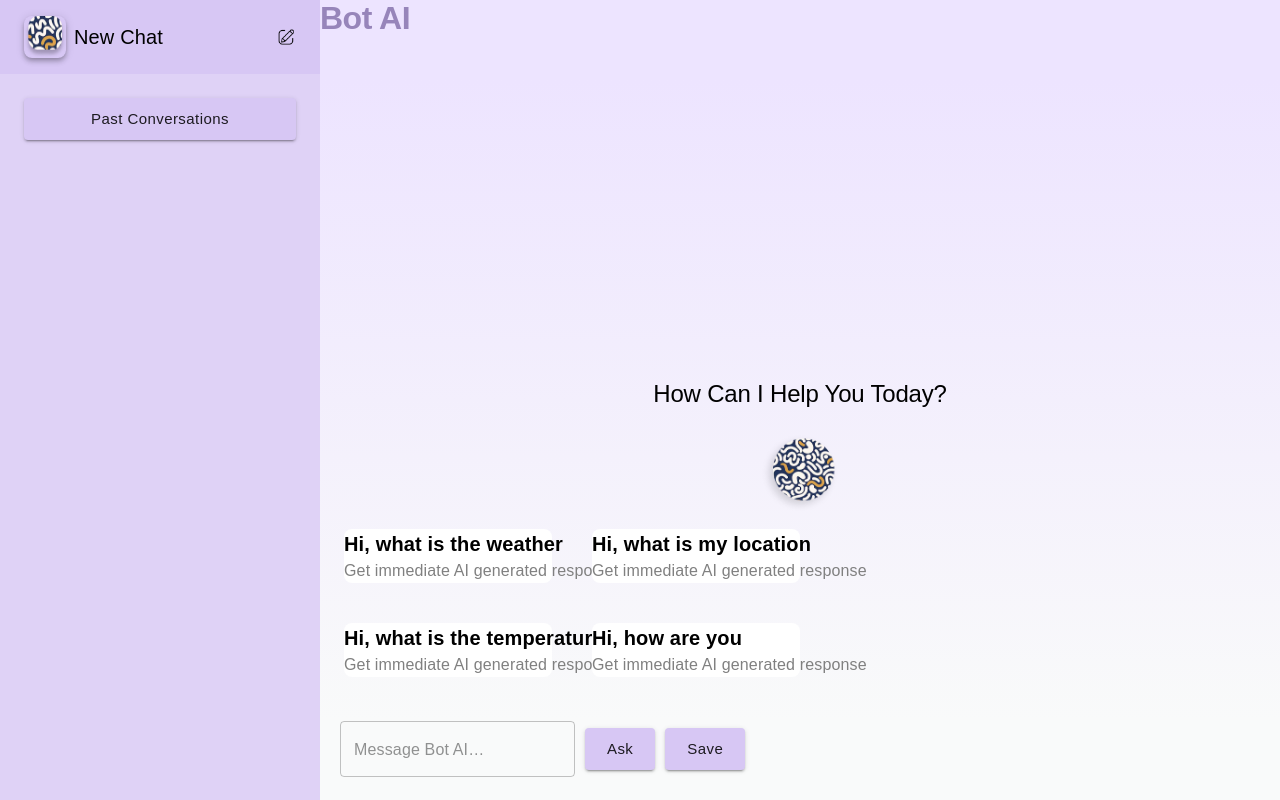
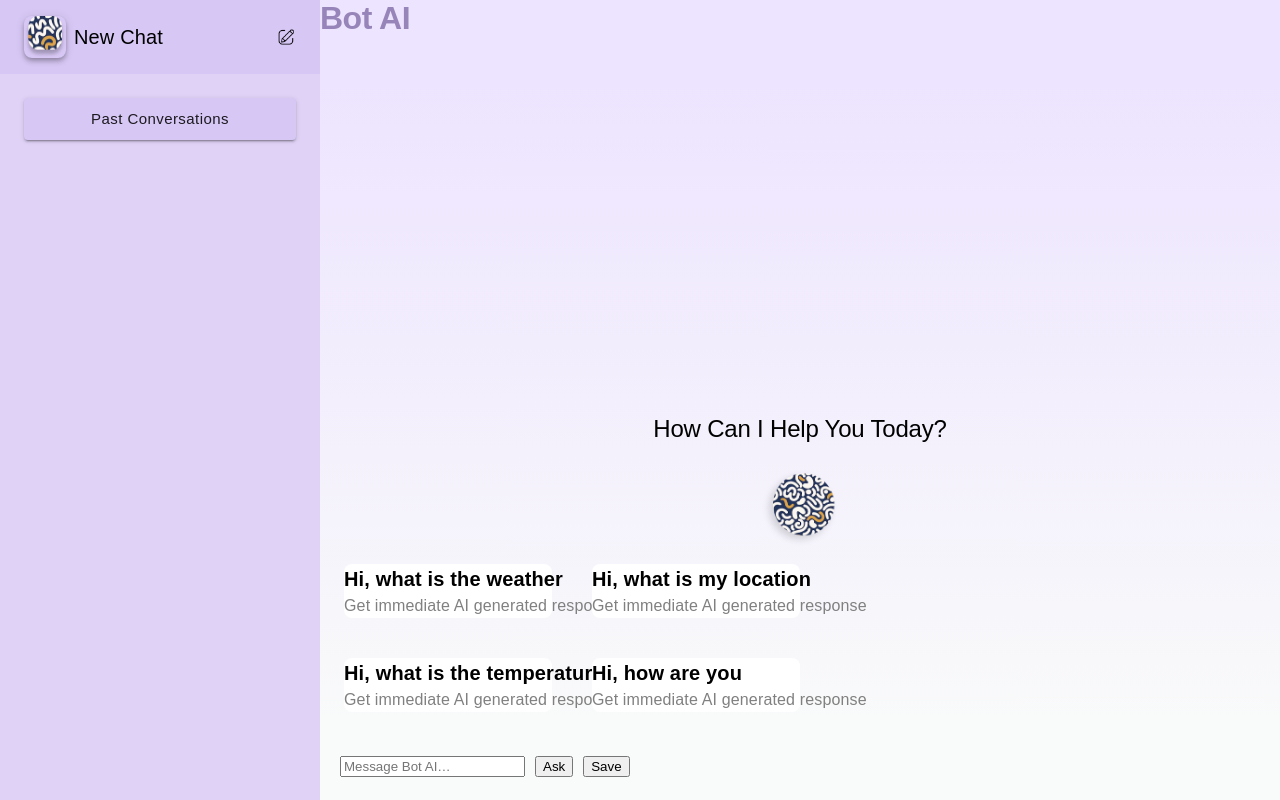
Before and after one commit to Venkateshh-21/BotAI, a React (Vite) app: page / in a window 1280 px wide. Built offline with nearby package versions, Linux system fonts and the light colour scheme.

Commit message:
fixing test cases

```diff
--- a/src/components/Ask.jsx
+++ b/src/components/Ask.jsx
@@ -32,7 +32,7 @@ const Ask = ({ chat, generateResponse, setShouldScrollBottom, clearChat }) => {
           padding: "20px",
         }}
       >
-        <TextField
+        <input
           type="text"
           value={input}
           placeholder="Message Bot AI…"
@@ -42,12 +42,12 @@ const Ask = ({ chat, generateResponse, setShouldScrollBottom, clearChat }) => {
           required
 
         />
-        <Box sx={{display:"flex",gap:"10px"}}>
-        <Button type="submit" variant="contained">
+
+        <button type="submit" >
           Ask
-        </Button>
-        <Button variant="contained" type="button" onClick={saveToLocal}>Save</Button>
-        </Box>
+        </button>
+        <button variant="contained" type="button" onClick={saveToLocal}>Save</button>
+
       </form>
     </Box>
   );
```
